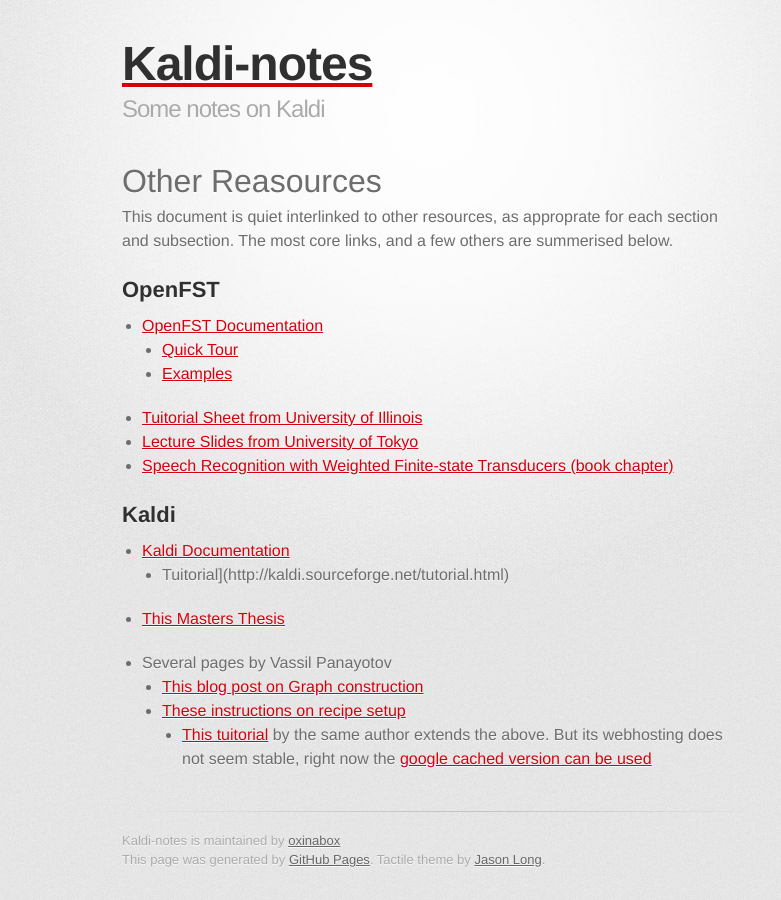
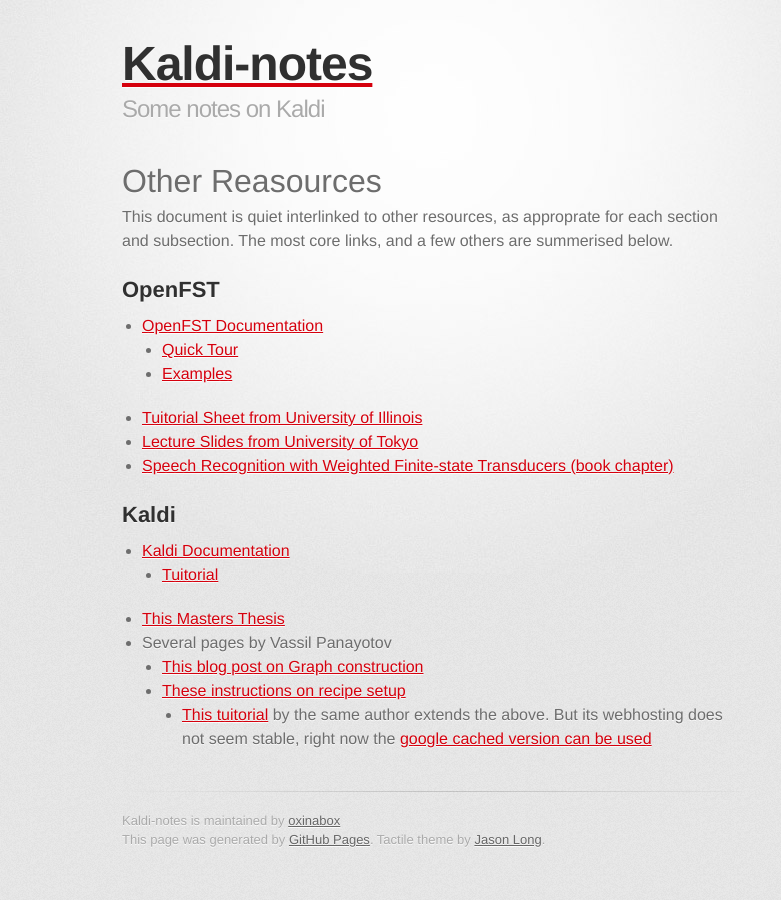
Before and after one commit to oxinabox/Kaldi-Notes, a Jekyll site: the page built from resources.md, in a window 1280 px wide. Shown: the whole page, without its empty margins (208-989 px from the left). Built offline with Jekyll 4.4.1, drawn with Linux system fonts in a browser that asks for light colours; some web fonts are replaced; Markdown is read by kramdown in place of the engine named in the settings.

Commit message:
=quick submission.

```diff
--- a/resources.md
+++ b/resources.md
@@ -20,9 +20,8 @@
 ##Kaldi
 
  - [Kaldi Documentation](http://kaldi.sourceforge.net/)
-	- Tuitorial](http://kaldi.sourceforge.net/tutorial.html)
+	- [Tuitorial](http://kaldi.sourceforge.net/tutorial.html)
  - [This Masters Thesis](https://github.com/oplatek/kaldi-thesis/blob/master/text/tags/oplatek_thesis013.pdf?raw=true)
-
  - Several pages by Vassil Panayotov
 	- [This blog post on Graph construction](http://vpanayotov.blogspot.com.au/2012/06/kaldi-decoding-graph-construction.html)
 	- [These instructions on recipe setup](http://vpanayotov.blogspot.com.au/2012/02/poor-mans-kaldi-recipe-setup.html)
```
